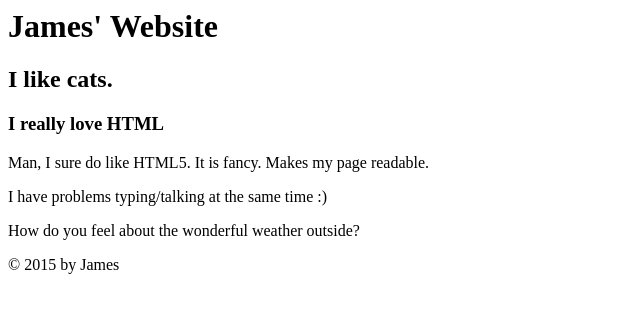
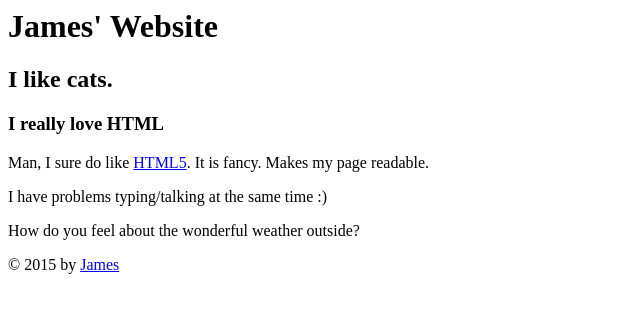
Before and after one commit to code-for-coffee/code-for-coffee.github.io-workshop-sample, a plain HTML site: page index.html in a window 1280 px wide. Shown: the whole page, without its empty margins (0-640 px from the left). Drawn offline with Linux system fonts and the light colour scheme.

Commit message:
Update index.html

```diff
--- a/index.html
+++ b/index.html
@@ -14,7 +14,7 @@
     <section>
       <h3>I really love HTML</h3>
       <p>
-        Man, I sure do like HTML5. It is fancy. Makes my page readable.
+        Man, I sure do like <a href="http://www.html5rocks.com">HTML5</a>. It is fancy. Makes my page readable.
       </p>
       <p>
         I have problems typing/talking at the same time :)
@@ -24,7 +24,7 @@
       </p>
     </section>
     <footer>
-      &copy; 2015 by James
+      &copy; 2015 by <a href="mailto:jtraverjr@gmail.com">James</a>
     </footer>
   </body>
 </html>
```
